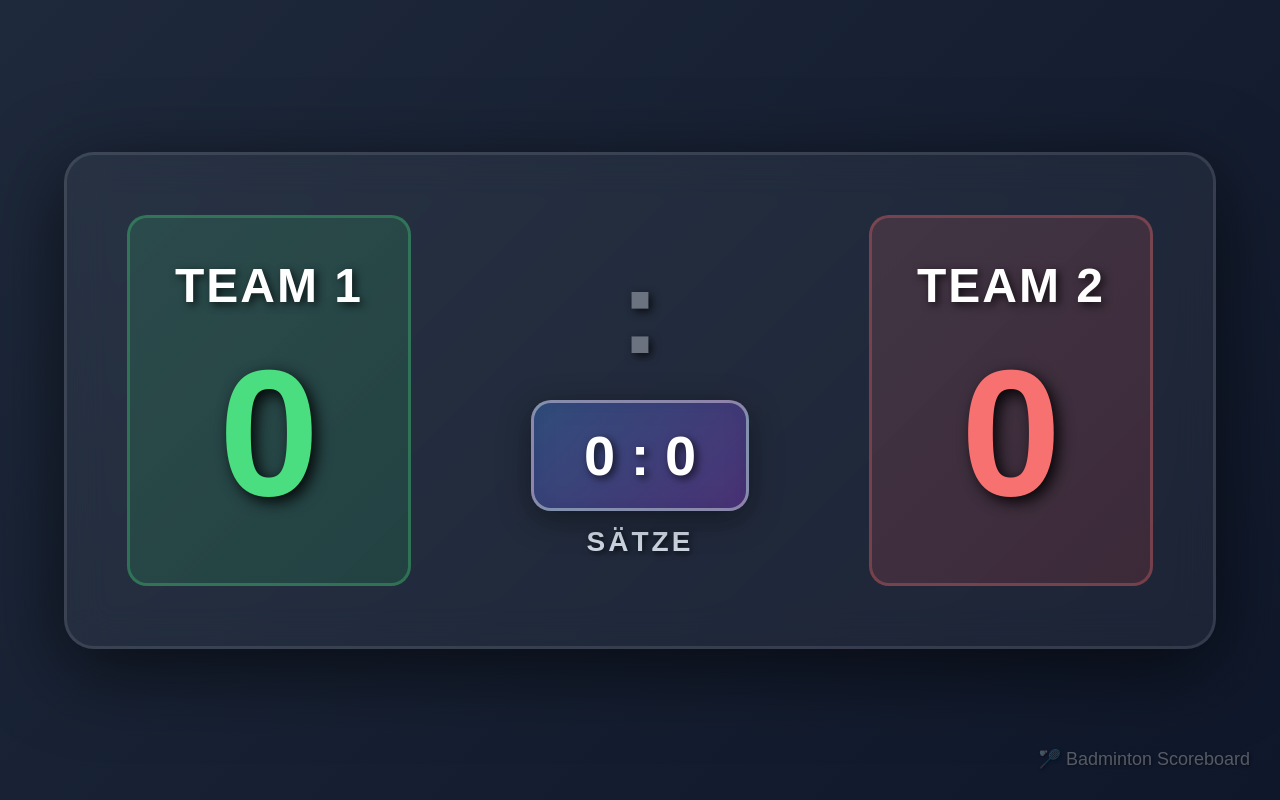
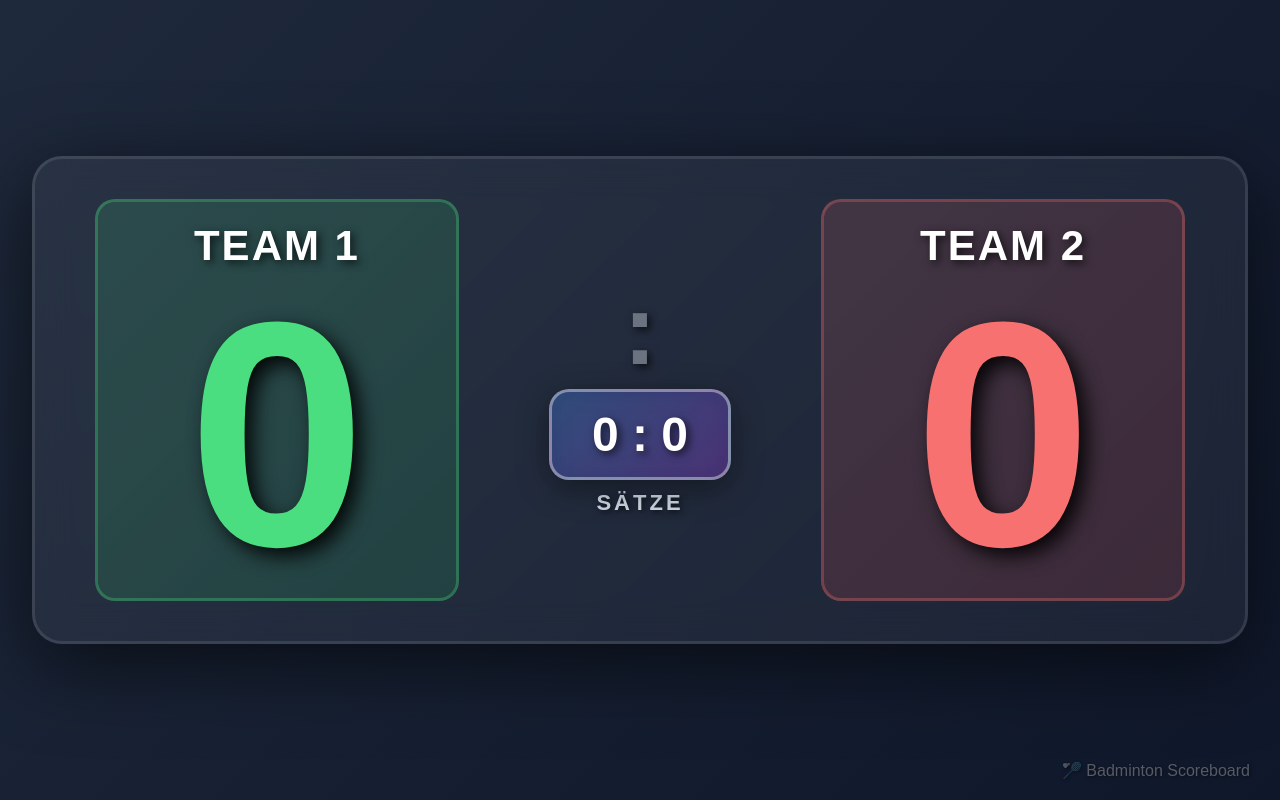
Before and after one commit to REDDERD/BadmintonStreamOverlay, a plain HTML site: page display.html in a window 1280 px wide. Drawn offline with Linux system fonts and the light colour scheme; no server answers.

Commit message:
Update display.html

```diff
--- a/display.html
+++ b/display.html
@@ -24,13 +24,13 @@
         }
 
         .scoreboard {
-            width: 90%;
-            max-width: 1400px;
+            width: 95%;
+            max-width: 100%;
             background: rgba(255, 255, 255, 0.05);
             border-radius: 30px;
-            padding: 60px;
+            padding: 40px 60px;
             display: flex;
-            gap: 80px;
+            gap: 60px;
             align-items: center;
             justify-content: center;
             box-shadow: 0 20px 80px rgba(0, 0, 0, 0.6);
@@ -41,7 +41,7 @@
         .team {
             flex: 1;
             text-align: center;
-            padding: 40px;
+            padding: 20px;
             border-radius: 20px;
             transition: all 0.3s ease;
         }
@@ -58,20 +58,20 @@
 
         .team-name {
             color: #fff;
-            font-size: 48px;
+            font-size: 42px;
             font-weight: bold;
-            margin-bottom: 30px;
+            margin-bottom: 20px;
             text-shadow: 3px 3px 8px rgba(0, 0, 0, 0.7);
             text-transform: uppercase;
             letter-spacing: 2px;
         }
 
         .score {
-            font-size: 180px;
+            font-size: 320px;
             font-weight: bold;
-            line-height: 1;
-            text-shadow: 5px 5px 15px rgba(0, 0, 0, 0.9);
-            margin: 20px 0;
+            line-height: 0.9;
+            text-shadow: 8px 8px 20px rgba(0, 0, 0, 0.9);
+            margin: 0;
         }
 
         .team1 .score {
@@ -86,42 +86,43 @@
             display: flex;
             flex-direction: column;
             align-items: center;
-            gap: 20px;
-            padding: 0 40px;
+            gap: 15px;
+            padding: 0 30px;
         }
 
         .divider {
             color: #6b7280;
-            font-size: 120px;
+            font-size: 100px;
             font-weight: bold;
             text-shadow: 3px 3px 8px rgba(0, 0, 0, 0.7);
+            line-height: 0.9;
         }
 
         .sets-container {
             display: flex;
             flex-direction: column;
             align-items: center;
-            gap: 15px;
+            gap: 10px;
         }
 
         .sets-display {
             background: linear-gradient(135deg, rgba(59, 130, 246, 0.3) 0%, rgba(147, 51, 234, 0.3) 100%);
             border: 3px solid rgba(255, 255, 255, 0.4);
             border-radius: 20px;
-            padding: 20px 50px;
+            padding: 15px 40px;
             color: #fff;
-            font-size: 56px;
+            font-size: 48px;
             font-weight: bold;
             text-shadow: 3px 3px 8px rgba(0, 0, 0, 0.7);
             backdrop-filter: blur(15px);
             box-shadow: 0 8px 32px rgba(0, 0, 0, 0.4);
-            min-width: 180px;
+            min-width: 150px;
             text-align: center;
         }
 
         .sets-label {
             color: #cbd5e1;
-            font-size: 28px;
+            font-size: 22px;
             font-weight: bold;
             text-transform: uppercase;
             letter-spacing: 3px;
@@ -130,10 +131,10 @@
 
         .footer {
             position: fixed;
-            bottom: 30px;
+            bottom: 20px;
             right: 30px;
             color: rgba(255, 255, 255, 0.3);
-            font-size: 18px;
+            font-size: 16px;
             text-shadow: 1px 1px 3px rgba(0, 0, 0, 0.5);
         }
 
```
